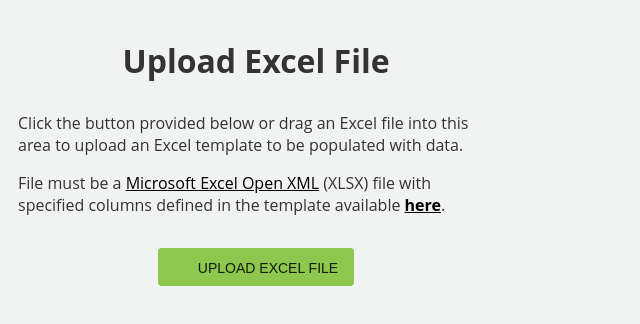
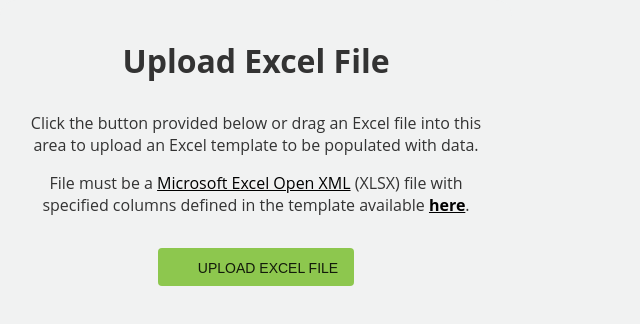
Before and after one commit to wheatbrad/hw-excel-upload, a React (Vite) app: page / in a window 1280 px wide. Shown: the top 324 px of the page, without its empty margins (0-640 px from the left). Built offline with nearby package versions, Linux system fonts and the light colour scheme; some icons are missing.

Commit message:
text formatting styles to override Pageflex

```diff
--- a/src/index.css
+++ b/src/index.css
@@ -10,12 +10,19 @@
   background-color: #f1f2f2;
 }
 
+.hw-dropzone h2 {
+  font-weight: bold;
+  color: rgb(var(--color-primary));
+}
+
 .hw-dropzone p {
   margin: 8px 0;
+  text-align: center;
 }
 
 .hw-dropzone a {
   color: initial;
+  text-decoration: underline;
 }
 
 .hw-dropzone p:last-of-type {
```
